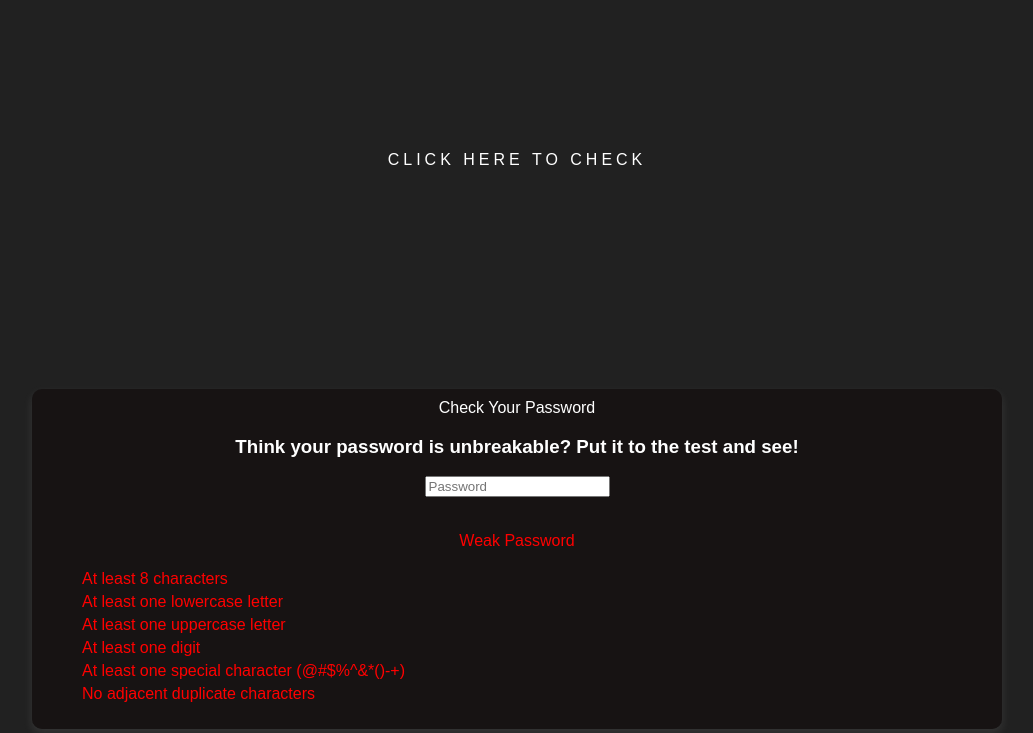
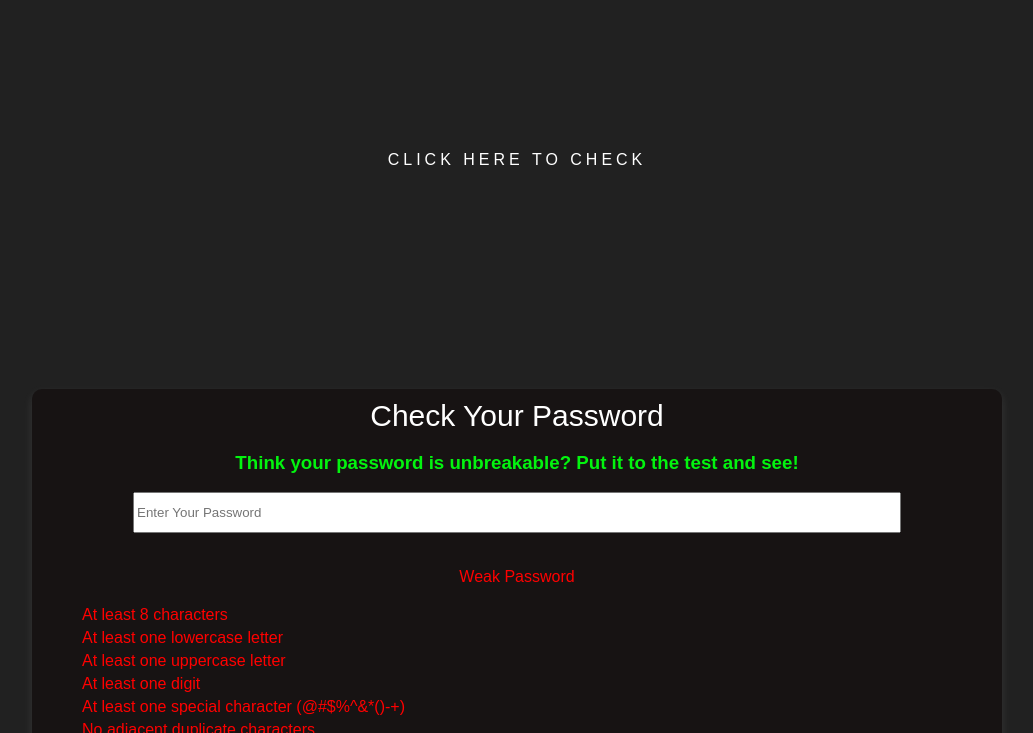
Before and after one commit to roshansaini18/deploy_password_project, a plain HTML site: page index.html in a window 1280 px wide. Shown: the part 457-1190 px from the top of the page, without its empty margins (123-1156 px from the left). Drawn offline with Linux system fonts and the light colour scheme.

Commit message:
Update index.html

```diff
--- a/index.html
+++ b/index.html
@@ -14,7 +14,12 @@
             align-items: center;
             background-color: #212121;
         }
-
+         .container a{
+            font-size: 30px;
+        }
+        .container h3{
+           color: #03f40f;
+        }
 
 
 
@@ -514,7 +519,7 @@
             <a>Check Your Password</a>
             <h3>Think your password is unbreakable? Put it to the test and see!</h3>
             <div class="inputWrap">
-                <input type="text" placeholder="Password" id="yourPassword" >
+              <input type="text" placeholder="Enter Your Password" id="yourPassword" style="width:80%; height:35px;" >
             </div>
             <div class="strengthMeter"></div>
             <div class="strengthText">Weak Password </div>
```
